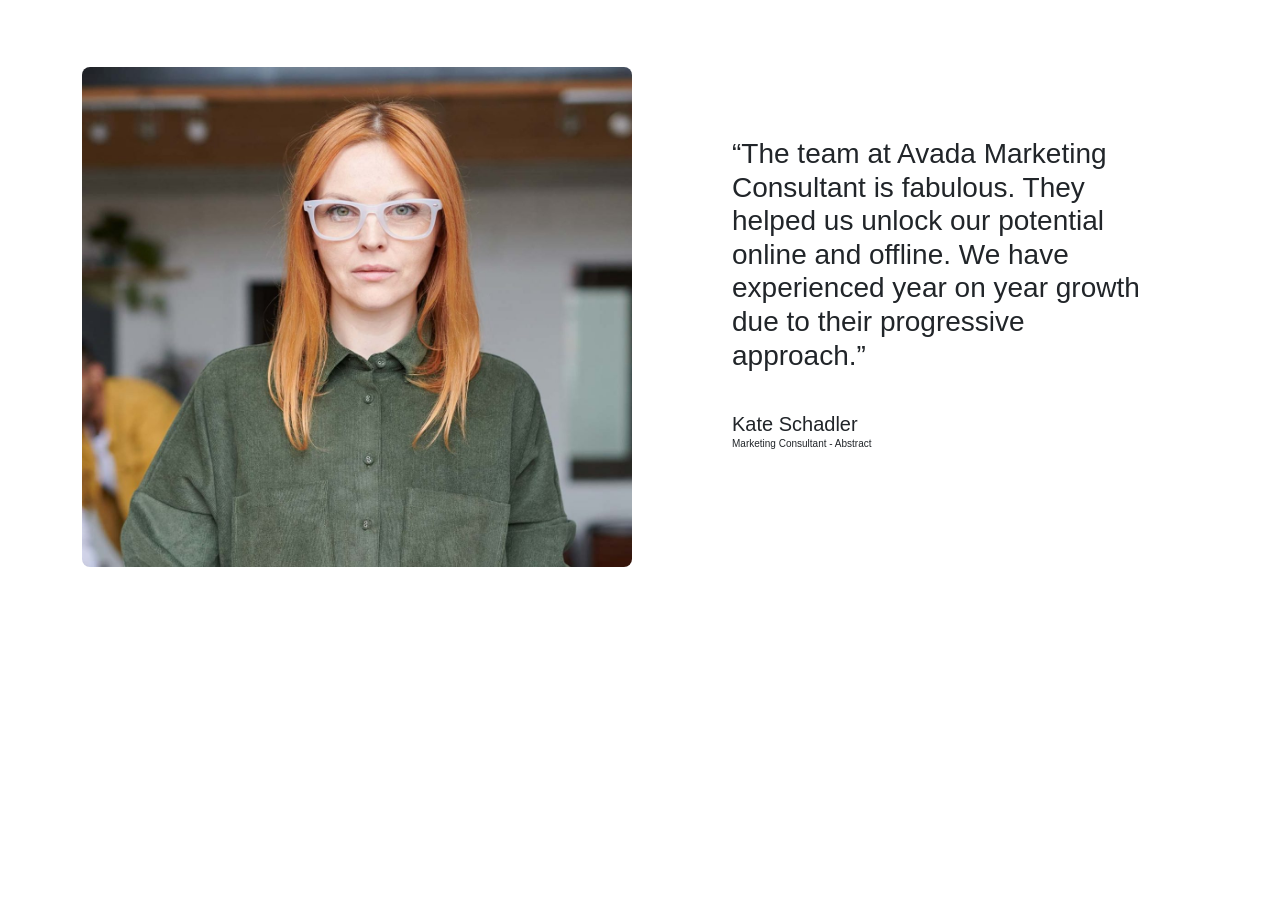
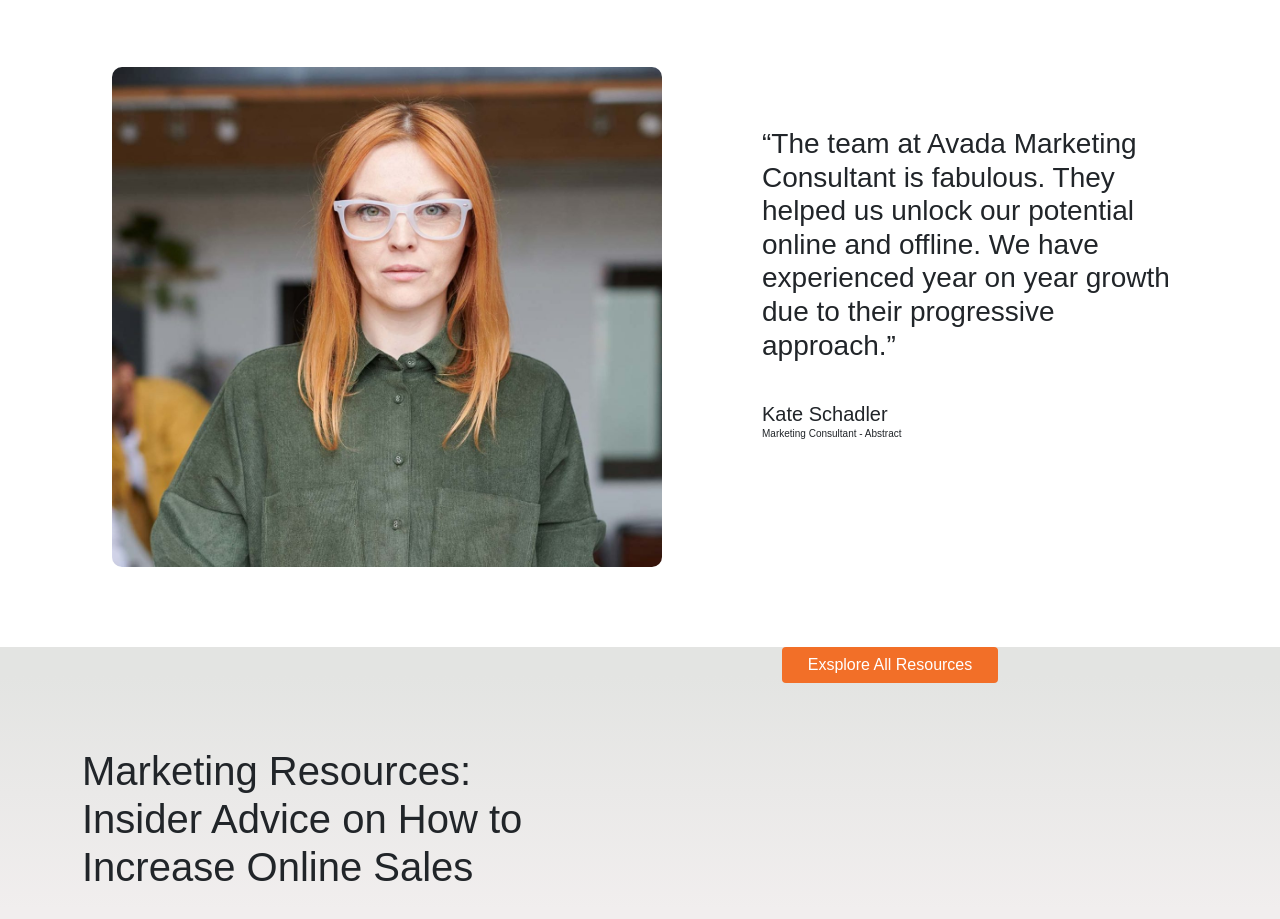
Before and after one commit to Martino888/proj-html-vuejs, a Vue app: page / in a window 1280 px wide. Shown: the part 5160-6079 px from the top of the page. Before the commit the page ends 5727 px from the top, so only its background shows below. Built offline with nearby package versions, Linux system fonts and the light colour scheme.

Commit message:
corezione vari elementi della struttura

```diff
--- a/src/App.vue
+++ b/src/App.vue
@@ -6,6 +6,7 @@
     <MainSezB></MainSezB>
     <MainSezC></MainSezC>
     <MainSezD></MainSezD>
+    <MainSezE></MainSezE>
   </div>
 </template>
 
@@ -16,6 +17,7 @@ import MainSezA from './components/MainSezA.vue'
 import MainSezB from './components/MainSezB.vue'
 import MainSezC from './components/MainSezC.vue'
 import MainSezD from './components/MainSezD.vue'
+import MainSezE from './components/MainSezE.vue'
 export default {
   name: 'App',
   components: {
@@ -24,7 +26,8 @@ export default {
     MainSezA,
     MainSezB,
     MainSezC,
-    MainSezD
+    MainSezD,
+    MainSezE
   }
 }
 </script>
--- a/src/components/MainSezC.vue
+++ b/src/components/MainSezC.vue
@@ -93,7 +93,7 @@ export default {
 
 .container-fluid {
     height:1400px ;
-    background-image: linear-gradient(to top, rgb(241, 238, 238)  10%, #e3e4e2 90%),
+    background-image: linear-gradient(to top, rgb(241, 238, 238)  10%, #e3e4e2 90%);
 }
 
 .box{
--- a/src/components/MainSezD.vue
+++ b/src/components/MainSezD.vue
@@ -1,6 +1,6 @@
 <template>
     <div class="container d-flex justify-content-centre">
-        <div >
+        <div>
             <img class="boximg" src="@/assets/images/large-testimonial-1200x1166.jpg" alt="">
         </div>
         <div>
@@ -24,16 +24,18 @@ export default {
 
 <style lang="scss" scoped>
 
+
 .boximg{
     width: 550px;
     height: 500px;
-    border-radius: 8px;
-    margin: 80px 0px 0px 0;
+    border-radius: 10px;
+    margin: 80px 0px 80px 30px;
+
 }
 
 h3{
     width: 420px;
-    margin: 150px 0px 0px 100px;
+    margin: 140px 0px 0px 100px;
 }
 
 h5{
--- /dev/null
+++ b/src/components/MainSezE.vue
@@ -0,0 +1,41 @@
+<template>
+    <div class="container-fluid">
+        <div class="container d-flex justify-content-between">
+            <div class="title">
+                <h1>Marketing Resources: Insider Advice on How to Increase Online Sales</h1>
+            </div>
+            <div>
+                <button class="btn">Exsplore All Resources</button>
+            </div>
+            <div></div>
+        </div>
+
+    </div>
+</template>
+
+<script>
+export default {
+
+}
+</script>
+
+<style lang="scss" scoped>
+.container-fluid {
+    background-image: linear-gradient(to top, rgb(241, 238, 238)  10%, #e3e4e2 90%),
+}
+
+.title{
+    width:500px;
+    margin: 100px 0px 40px 0px;
+}
+
+.btn{
+    background-color:  #f26f28;
+    color:white;
+    padding: 5px;
+    padding-left: 25px;
+    padding-right: 25px;
+}
+
+
+</style>
```
